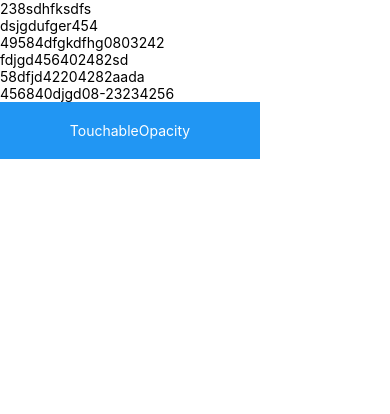
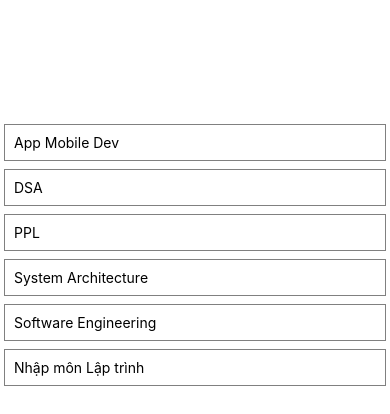
Before and after one commit to bao-nguyenbku/introduction-to-react-native, a React Native app: screen / in a window 390 px wide. Shown: the top 414 px of the page. Built offline with nearby package versions, Linux system fonts and the light colour scheme.

Commit message:
add list picked list

```diff
--- a/components/pickedListMonHoc.js
+++ b/components/pickedListMonHoc.js
@@ -1,54 +1,104 @@
-import { useState } from "react";
-import { ScrollView, TouchableOpacity, View, StyleSheet, Text } from "react-native";
+import React, { useState } from 'react';
+import { ScrollView, TouchableOpacity, View, StyleSheet, Text, SafeAreaView, Button, FlatList } from 'react-native';
+import Swipeable from 'react-native-gesture-handler/Swipeable';
 
 const course = [
     {
         id: '238sdhfksdfs',
-      name: "App Mobile Dev"
+        name: 'App Mobile Dev'
     },
     {
         id: 'dsjgdufger454',
-      name: "DSA"
+        name: 'DSA'
     },
     {
         id: '49584dfgkdfhg0803242',
-      name: "PPL"
+        name: 'PPL'
     },
     {
         id: 'fdjgd456402482sd',
-      name: "System Architecture"
+        name: 'System Architecture'
     },
     {
         id: '58dfjd42204282aada',
-      name: "Software Engineering"
+        name: 'Software Engineering'
     },
     {
         id: '456840djgd08-23234256',
-      name: "Nhập môn Lập trình"
-    },
-  ]
-
+        name: 'Nhập môn Lập trình'
+    }
+];
 
 const PickedListMonHoc = (props) => {
     const [pickedList, setPickedList] = useState([...course]);
+    let row = [];
+    let prevOpenedRow;
 
-    return (<ScrollView>
+    const deleteItem = ({ item, index }) => {
+        console.log(item, index);
+        let a = listData;
+        a.splice(index, 1);
+        console.log(a);
+        setPickedList([...a]);
+    };
 
-        {pickedList.map((item, index) => {
-            return (<View key={index}>
-                <Text>{item.id}</Text>
-            </View>)
-        })}
+    const renderItem = ({ item, index }, onClick) => {
+        //
+        const closeRow = (index) => {
+            console.log('closerow');
+            if (prevOpenedRow && prevOpenedRow !== row[index]) {
+                prevOpenedRow.close();
+            }
+            prevOpenedRow = row[index];
+        };
 
-        <TouchableOpacity onPress={() => {}}>
-          <View style={styles.button}>
-            <Text style={styles.buttonText}>TouchableOpacity</Text>
+        const renderRightActions = (progress, dragX, onClick) => {
+            return (
+                <View
+                    style={{
+                        margin: 0,
+                        alignContent: 'center',
+                        justifyContent: 'center',
+                        width: 70
+                    }}
+                >
+                    <Button color='red' onPress={onClick} title='DELETE'></Button>
                 </View>
-        </TouchableOpacity>
+            );
+        };
 
-    </ScrollView>)
+        return (
+            <Swipeable renderRightActions={(progress, dragX) => renderRightActions(progress, dragX, onClick)} onSwipeableOpen={() => closeRow(index)} ref={(ref) => (row[index] = ref)} rightOpenValue={-100}>
+                <View
+                    style={{
+                        margin: 4,
+                        borderColor: 'grey',
+                        borderWidth: 1,
+                        padding: 9,
+                        backgroundColor: 'white'
+                    }}
+                >
+                    <Text>{item.name}</Text>
+                </View>
+            </Swipeable>
+        );
+    };
 
+    return (
+        <SafeAreaView>
+            <FlatList
+                data={pickedList}
+                renderItem={(v) =>
+                    renderItem(v, () => {
+                        console.log('Pressed', v);
+                        deleteItem(v);
+                    })
                 }
+                keyExtractor={(item) => item.id}
+            ></FlatList>
+        </SafeAreaView>
+    );
+};
 
 const styles = StyleSheet.create({
     container: {
--- a/screens/Home.js
+++ b/screens/Home.js
@@ -1,4 +1,4 @@
-import { StyleSheet, Text, View, TouchableOpacity } from 'react-native'
+import { StyleSheet, Text, View, TouchableOpacity, SafeAreaView } from 'react-native'
 import React, { useEffect } from 'react'
 import { getAllCourses } from '../api/blogs';
 import PickedListMonHoc from '../components/pickedListMonHoc';
@@ -10,14 +10,17 @@ const Home = () => {
   }, []);
 
   return (
-    <View style={styles.container}>
+    <SafeAreaView style={styles.container}>
       <PickedListMonHoc />
-    </View>
+    </SafeAreaView>
   );
 }
 
 export default Home
 
 const styles = StyleSheet.create({
+    container: {
+      paddingTop: 120,
+    }
 
 })
```
Also changed, not shown: package.json (+5 -5 lines), 1 other file (tests, documents, lock files or other folders). Lines whose indentation alone changed are shown as unchanged.
